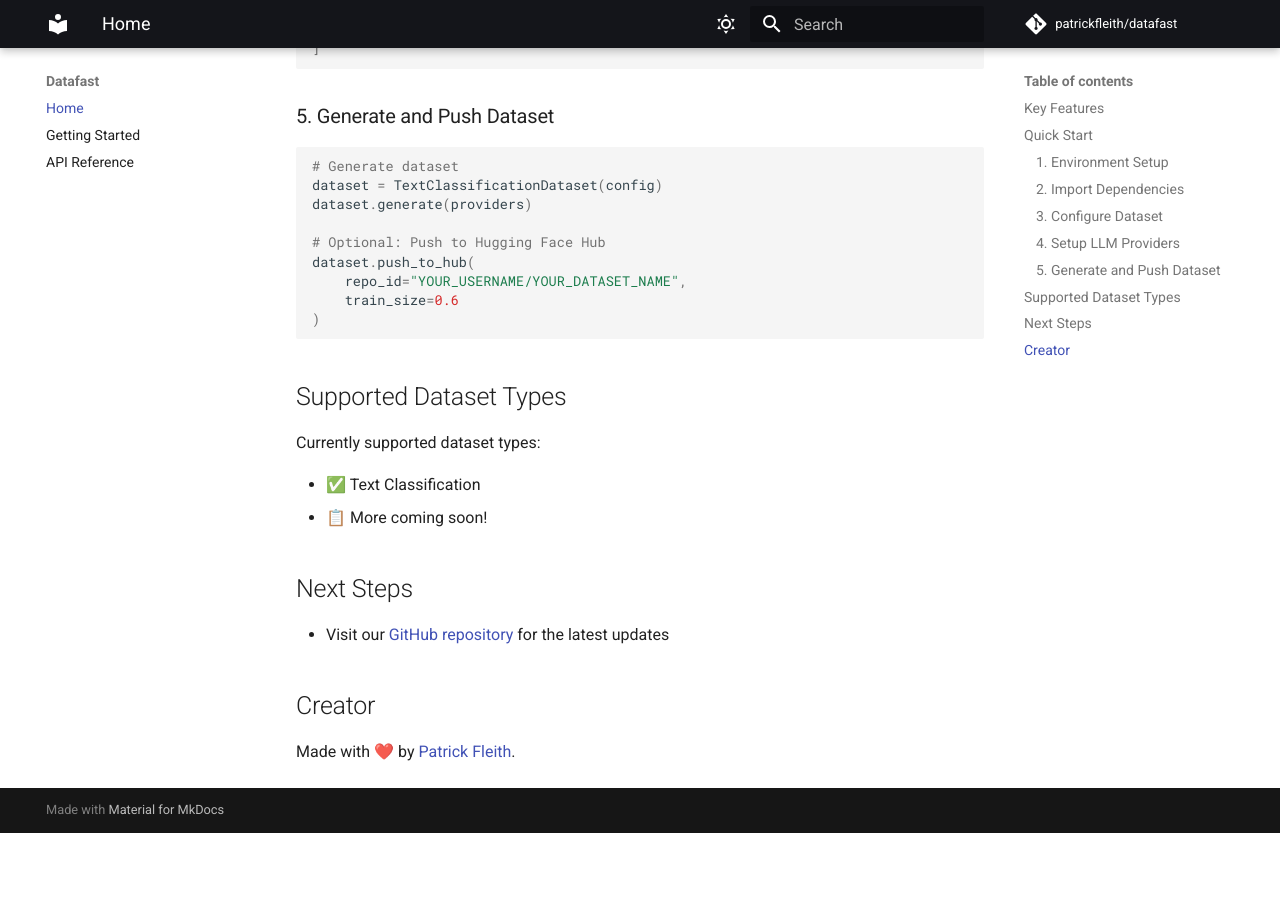
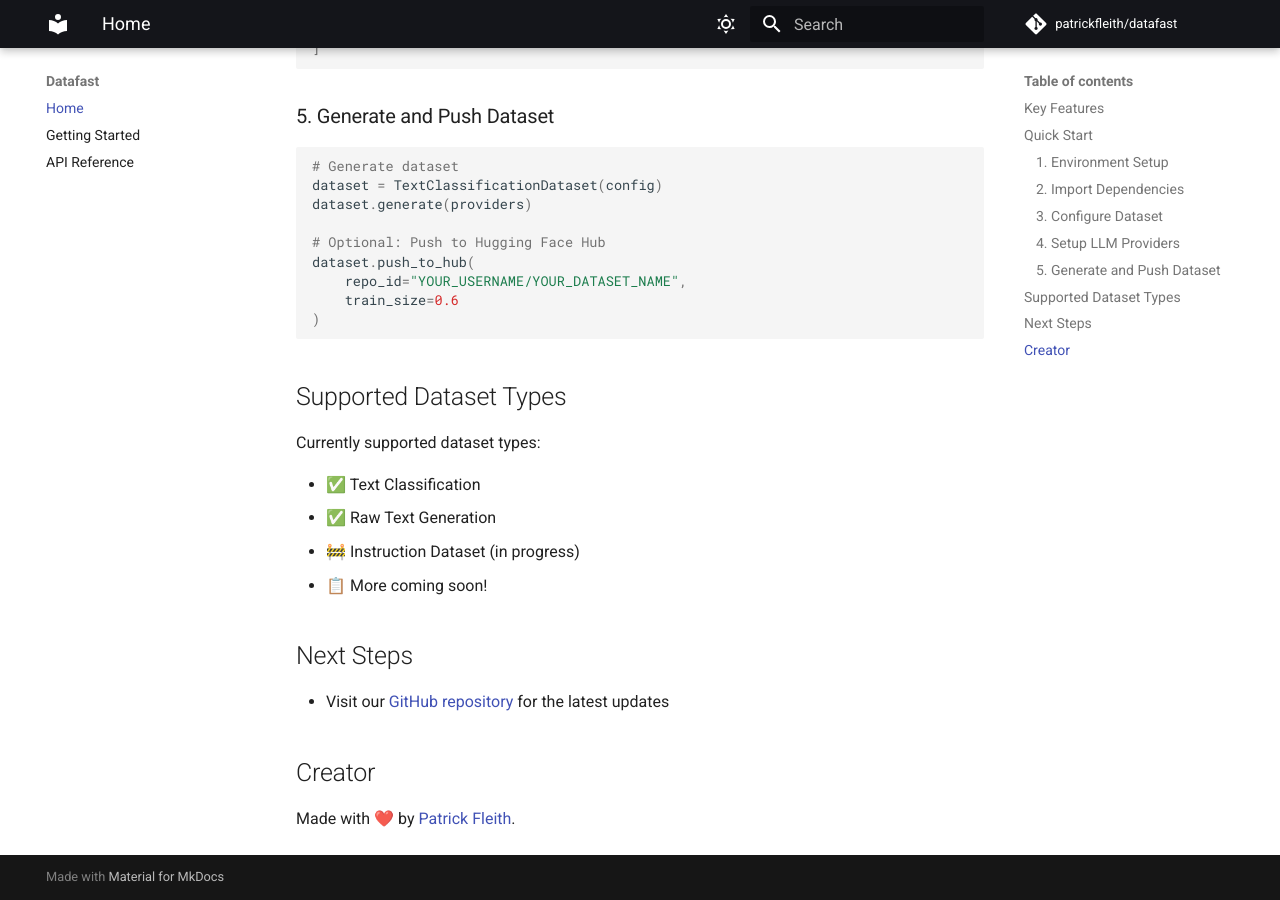
Before and after one commit to patrickfleith/datafast, an MkDocs documentation site: the page built from docs/index.md, in a window 1280 px wide and 900 px high, scrolled down 2007 px. Built offline with MkDocs 1.6.1 and Material for MkDocs 9.7.7, drawn with Linux system fonts in a browser that asks for light colours; comment, search, counter and statistics services are not loaded; before the commit the page ends 2840 px from its top, so only the background shows below that.

Commit message:
update docs

```diff
--- a/docs/index.md
+++ b/docs/index.md
@@ -104,6 +104,8 @@ dataset.push_to_hub(
 Currently supported dataset types:
 
 * ✅ Text Classification
+* ✅ Raw Text Generation
+* 🚧 Instruction Dataset (in progress)
 * 📋 More coming soon!
 
 ## Next Steps
```
